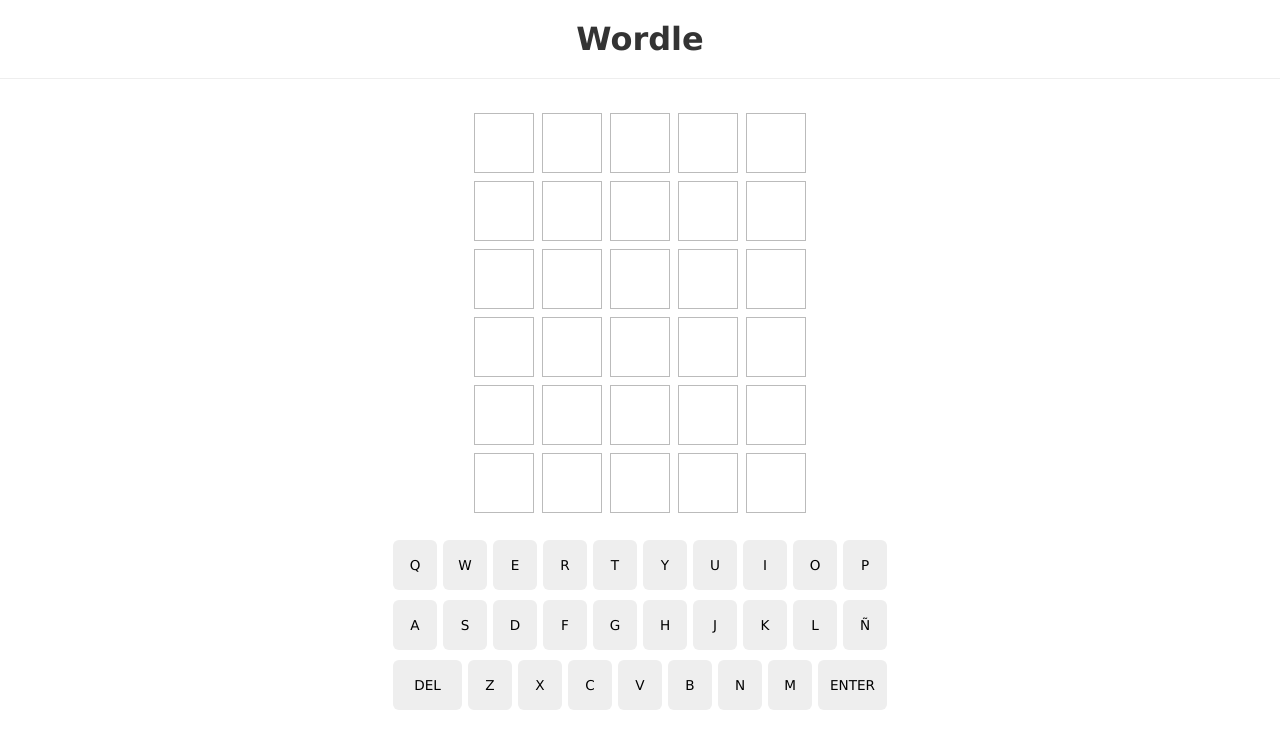
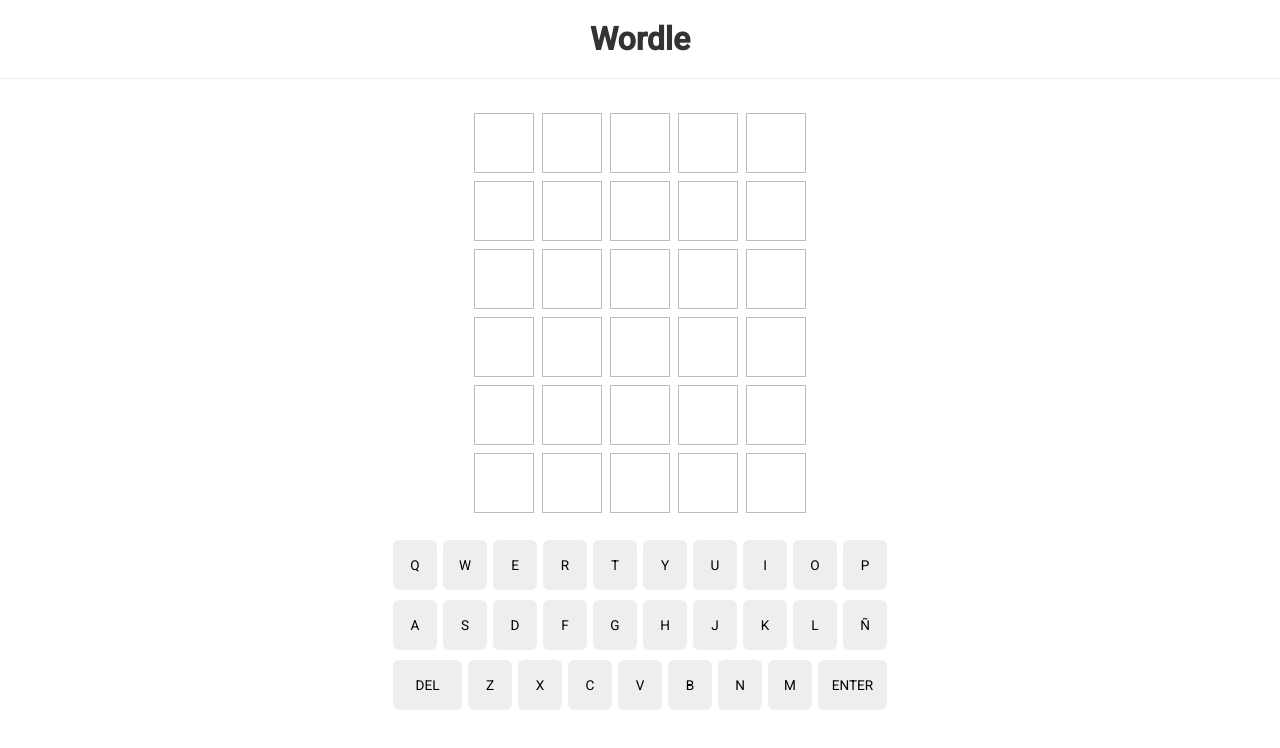
Before and after one commit to gabrielmarcano/React-Wordle, a React (Create React App) app: page / in a window 1280 px wide. Shown: the top 748 px of the page. Built offline with nearby package versions, Linux system fonts and the light colour scheme.

Commit message:
Added google fonts

```diff
--- a/public/index.html
+++ b/public/index.html
@@ -1,14 +1,12 @@
 <!DOCTYPE html>
 <html lang="en">
+
 <head>
   <meta charset="utf-8" />
   <link rel="icon" href="%PUBLIC_URL%/favicon.ico" />
   <meta name="viewport" content="width=device-width, initial-scale=1" />
   <meta name="theme-color" content="#000000" />
-    <meta
-      name="description"
-      content="Web site created using create-react-app"
-    />
+  <meta name="description" content="Web site created using create-react-app" />
   <link rel="apple-touch-icon" href="%PUBLIC_URL%/logo192.png" />
   <!--
       manifest.json provides metadata used when your web app is installed on a
@@ -24,8 +22,13 @@
       work correctly both with client-side routing and a non-root public URL.
       Learn how to configure a non-root public URL by running `npm run build`.
     -->
+  <!-- Google Fonts -->
+  <link rel="preconnect" href="https://fonts.googleapis.com">
+  <link rel="preconnect" href="https://fonts.gstatic.com" crossorigin>
+  <link href="https://fonts.googleapis.com/css2?family=Roboto:wght@300;400;500&display=swap" rel="stylesheet">
   <title>React App</title>
 </head>
+
 <body>
   <noscript>You need to enable JavaScript to run this app.</noscript>
   <div id="root"></div>
@@ -40,4 +43,5 @@
       To create a production bundle, use `npm run build` or `yarn build`.
     -->
 </body>
+
 </html>
--- a/src/index.css
+++ b/src/index.css
@@ -5,7 +5,7 @@
 body {
   text-align: center;
   font-size: 1em;
-  font-family: verdana;
+  font-family: 'Roboto', sans-serif;
   margin: 0;
 }
 
```
Lines whose indentation alone changed are shown as unchanged.
